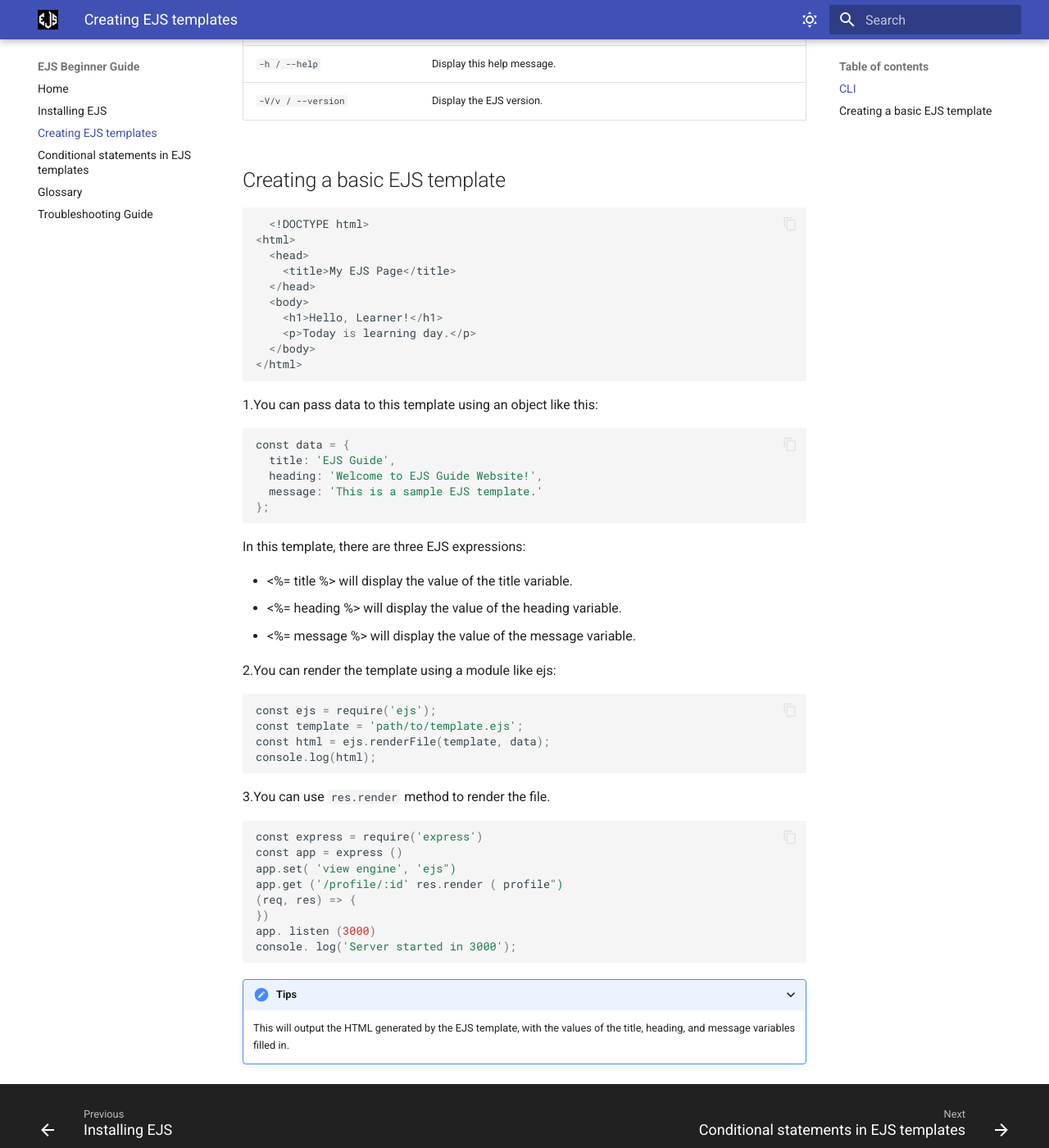
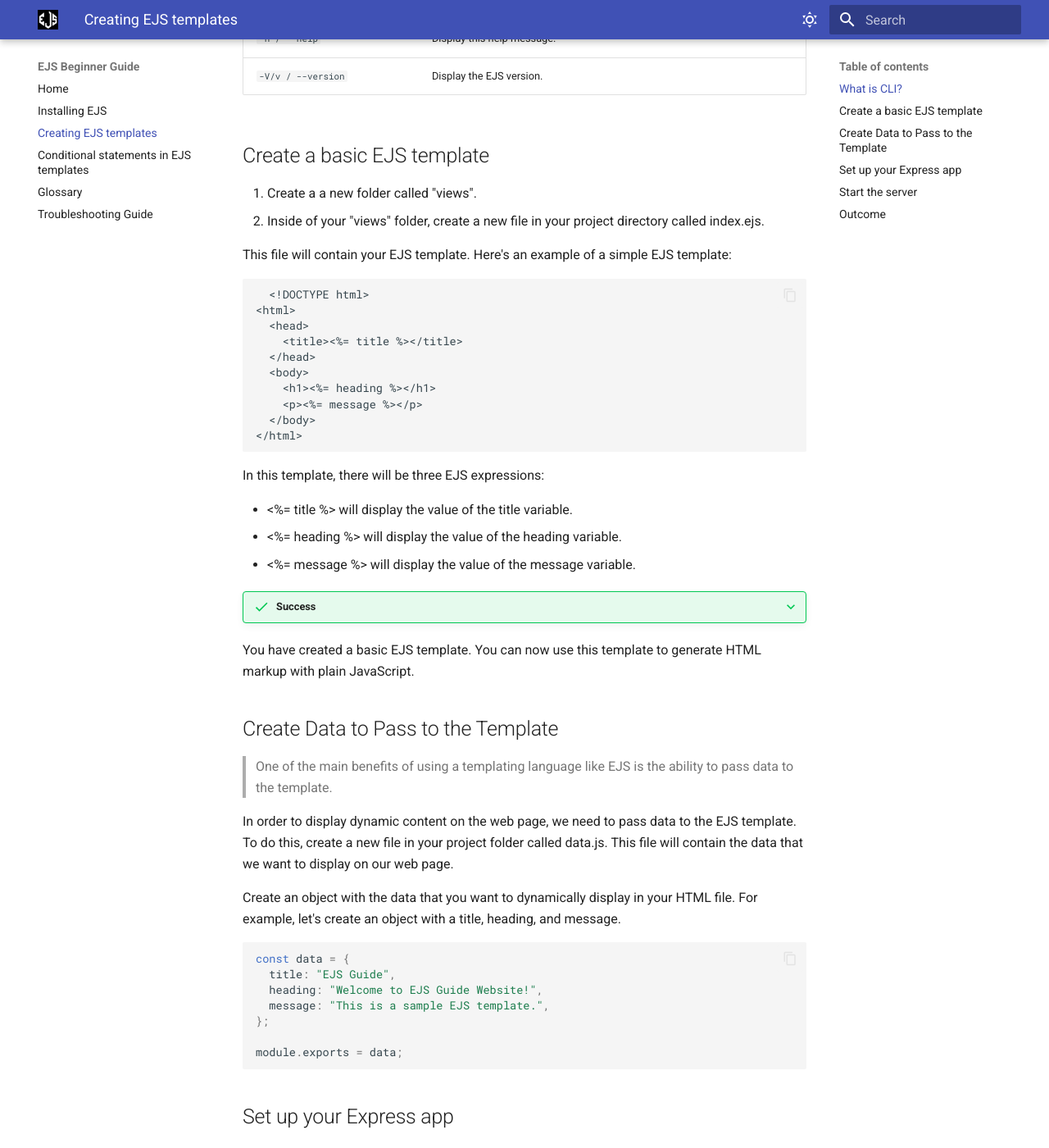
Before and after one commit to M1xckk/Comm-Docs-Test, an MkDocs documentation site: the page built from docs/task2.md, in a window 1280 px wide and 1400 px high, scrolled down 1045 px. Shown: the whole window at 82% size. Built offline with MkDocs 1.6.1 and Material for MkDocs 9.7.7, drawn with Linux system fonts in a browser that asks for light colours; some of the changed text lies outside the part shown.

Commit message:
edit task 2

````diff
--- a/docs/task2.md
+++ b/docs/task2.md
@@ -1,85 +1,114 @@
-# Creating EJS templates
+# Creating a basic EJS templates
 
-Before introducing the EJS templates, there are some stuff need to know
+???+ Recap
+    If you're building a web application with Node.js and Express, EJS (Embedded JavaScript) is a powerful templating engine that you can use to generate HTML markup dynamically.
 
-## CLI
+## What is CLI?
+
 CLI is a command line program that accepts text input to execute operating system functions.
-CLI stands for:
+CLI stands for "Command Line Interface".
 
-* Command Line Interface
-* Command Line Interpreter
-* Command Line Input
+| Species                            | Description                                                                                 |
+| ---------------------------------- | ------------------------------------------------------------------------------------------- |
+| `-o / --output-file FILE`          | Write the rendered output to FILE rather than stdout.                                       |
+| `-f / --data-file FILE`            | Must be JSON-formatted. Use parsed input from FILE as data for rendering.                   |
+| `-i / --data-input STRING`         | Must be JSON-formatted and URI-encoded. Use parsed input from STRING as data for rendering. |
+| `-m / --delimiter CHARACTER`       | Use CHARACTER with angle brackets for open/close (defaults to %).                           |
+| `-p / --open-delimiter CHARACTER`  | Use CHARACTER instead of left angle bracket to open.                                        |
+| `-c / --close-delimiter CHARACTER` | Use CHARACTER instead of right angle bracket to close.                                      |
+| `-s / --strict`                    | When set to true, generated function is in strict mode.                                     |
+| `-n / --no-with`                   | Use 'locals' object for vars rather than using with (implies --strict).                     |
+| `-l / --locals-name`               | Name to use for the object storing local variables when not using with.                     |
+| `-w / --rm-whitespace`             | Remove all safe-to-remove whitespace, including leading and trailing whitespace.            |
+| `-d / --debug`                     | Outputs generated function body.                                                            |
+| `-h / --help`                      | Display this help message.                                                                  |
+| `-V/v / --version`                 | Display the EJS version.                                                                    |
 
-|           Species                 |                Description                   |
-| --------------------------        | ------------------------------------         |
-| `-o / --output-file FILE`         | Write the rendered output to FILE rather than stdout.|
-| `-f / --data-file FILE`           | Must be JSON-formatted. Use parsed input from FILE as data for rendering.|
-| `-i / --data-input STRING`        | Must be JSON-formatted and URI-encoded. Use parsed input from STRING as data for rendering.|
-| `-m / --delimiter CHARACTER`      | Use CHARACTER with angle brackets for open/close (defaults to %).|
-| `-p / --open-delimiter CHARACTER` | Use CHARACTER instead of left angle bracket to open.|
-| `-c / --close-delimiter CHARACTER`| Use CHARACTER instead of right angle bracket to close.|
-| `-s / --strict`                   | When set to true, generated function is in strict mode.|
-| `-n / --no-with`                  | Use 'locals' object for vars rather than using with (implies --strict).|
-| `-l / --locals-name`              | Name to use for the object storing local variables when not using with.|
-| `-w / --rm-whitespace`            | Remove all safe-to-remove whitespace, including leading and trailing whitespace.|
-| `-d / --debug`                    | Outputs generated function body.|
-| `-h / --help`                     | Display this help message.|
-| `-V/v / --version`                | Display the EJS version.|
+## Create a basic EJS template
 
+1. Create a a new folder called "views".
+2. Inside of your "views" folder, create a new file in your project directory called index.ejs.
 
-## Creating a basic EJS template
+This file will contain your EJS template. Here's an example of a simple EJS template:
 
-
-```py
+```
   <!DOCTYPE html>
 <html>
   <head>
-    <title>My EJS Page</title>
+    <title><%= title %></title>
   </head>
   <body>
-    <h1>Hello, Learner!</h1>
-    <p>Today is learning day.</p>
+    <h1><%= heading %></h1>
+    <p><%= message %></p>
   </body>
 </html>
 ```
 
-1.You can pass data to this template using an object like this:
+In this template, there will be three EJS expressions:
 
-```py
+- <%= title %> will display the value of the title variable.
+- <%= heading %> will display the value of the heading variable.
+- <%= message %> will display the value of the message variable.
+
+???+Success
+You have created a basic EJS template. You can now use this template to generate HTML markup with plain JavaScript.
+
+## Create Data to Pass to the Template
+
+> One of the main benefits of using a templating language like EJS is the ability to pass data to the template.
+
+In order to display dynamic content on the web page, we need to pass data to the EJS template. To do this, create a new file in your project folder called data.js. This file will contain the data that we want to display on our web page.
+
+Create an object with the data that you want to dynamically display in your HTML file. For example, let's create an object with a title, heading, and message.
+
+```js
 const data = {
-  title: 'EJS Guide',
-  heading: 'Welcome to EJS Guide Website!',
-  message: 'This is a sample EJS template.'
+  title: "EJS Guide",
+  heading: "Welcome to EJS Guide Website!",
+  message: "This is a sample EJS template.",
 };
-```
-In this template, there are three EJS expressions:
 
-* <%= title %>  will display the value of the title variable.
-* <%= heading %>  will display the value of the heading variable.
-* <%= message %>  will display the value of the message variable.
-
-2.You can render the template using a module like ejs:
-
-```py
-const ejs = require('ejs');
-const template = 'path/to/template.ejs';
-const html = ejs.renderFile(template, data);
-console.log(html);
+module.exports = data;
 ```
 
-3.You can use ```res.render``` method to render the file.
+## Set up your Express app
 
-```py
-const express = require('express')
-const app = express ()
-app.set( 'view engine', 'ejs")
-app.get ('/profile/:id' res.render ( profile")
-(req, res) => {
-})
-app. listen (3000)
-console. log('Server started in 3000');
+Create a new file in your project folder called app.js. This file will contain the code to set up your Express.js app.
+
+```js
+const express = require("express");
+const app = express();
+const data = require("./data");
+
+app.set("view engine", "ejs");
+
+app.get("/", (req, res) => {
+  res.render("index", data);
+});
+
+app.listen(3000, () => {
+  console.log("Server started on port 3000");
+});
 ```
 
+In this code, we:
 
-???+ Tips
-      This will output the HTML generated by the EJS template, with the values of the title, heading, and message variables filled in.
+- Require the express module and create a new instance of an express app.
+- Require the data from our data.js file.
+- Set the view engine to EJS.
+- Create a new route that renders our index.ejs file and passes in the data from data.js.
+- Start the server on port 3000 and log a message to the console.
+
+## Start the server
+
+In the terminal, run the following command to start the server:
+
+```
+node app.js
+```
+
+???+Success
+    Now, visit "http://localhost:3000"
+
+## Outcome
+![npm i](/images/Outcome Screenshot.png "Successful Outcome")
````
Also changed, not shown: docs/task1.md (+4 -4 lines), docs/images/Outcome Screenshot.png (added).
